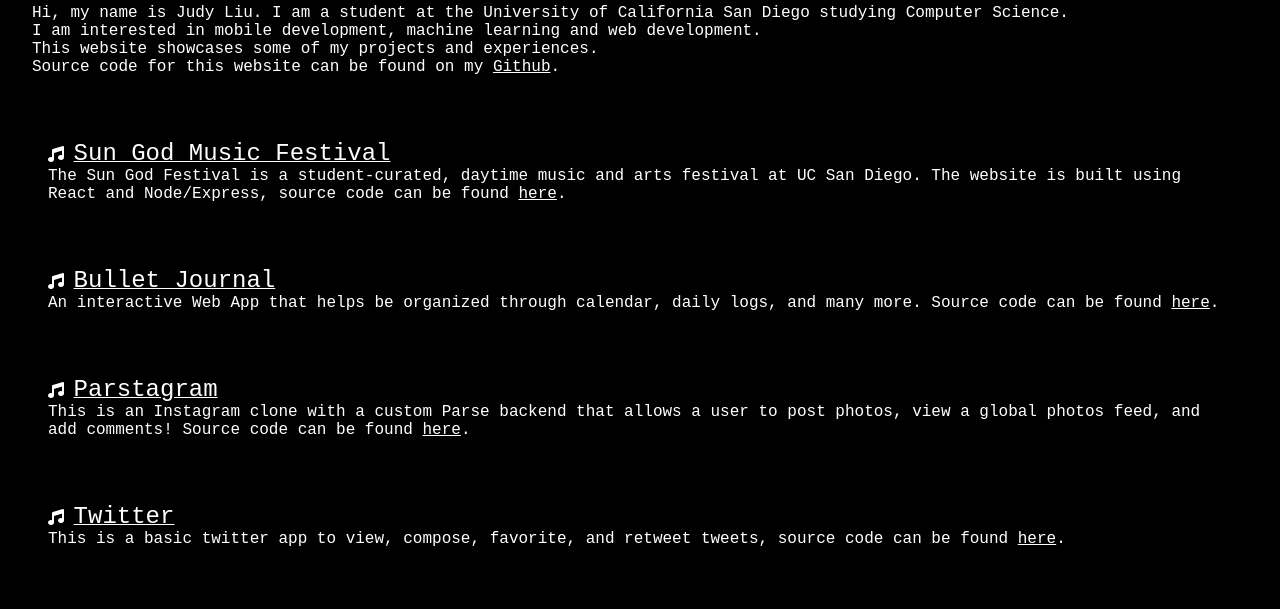
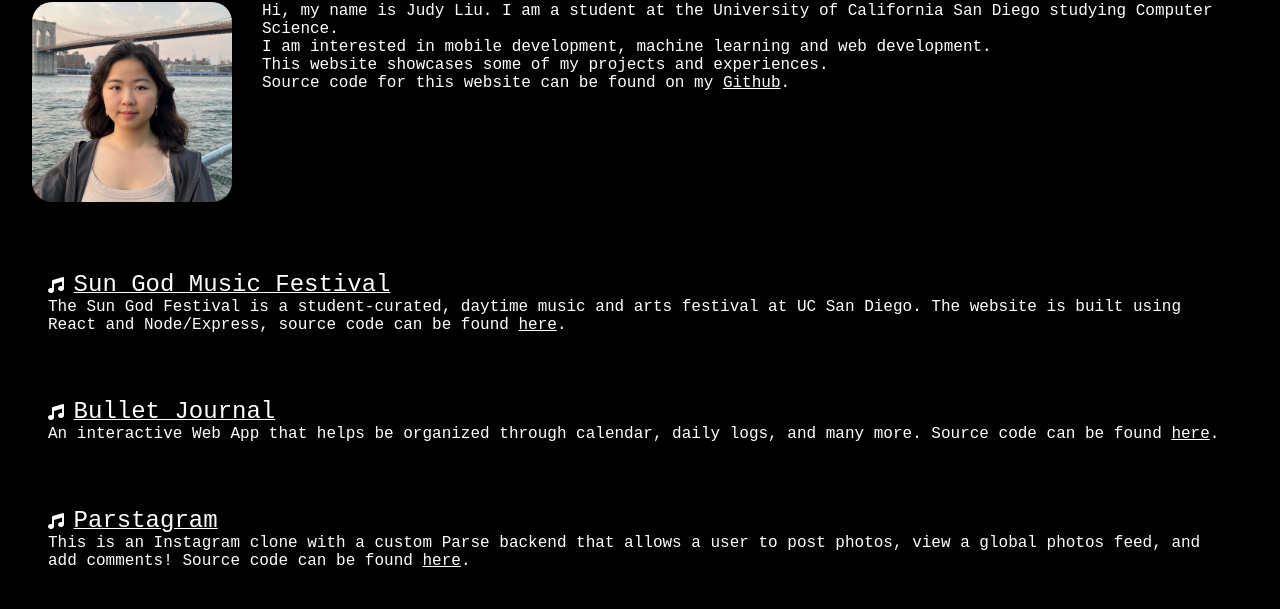
Before and after one commit to judyliu14/portfolio, a plain HTML site: page index.html in a window 1280 px wide. Shown: the part 118-727 px from the top of the page. Drawn offline with Linux system fonts and the light colour scheme.

Commit message:
add headshot

```diff
--- a/index.html
+++ b/index.html
@@ -18,13 +18,19 @@
         <div id="title">
             Judy Liu
         </div>
+        <div class="description">
+            <div id="headshot">
+                <img src="images/headshot.JPG" alt="headshot">
+            </div>
             <div id="message">
-            Hi, my name is Judy Liu. I am a student at the University of California San Diego studying Computer Science.
+                Hi, my name is Judy Liu. I am a student at the University of California San Diego studying Computer
+                Science.
                 <br>
                 I am interested in mobile development, machine learning and web development. <br>
                 This website showcases some of my projects and experiences. <br>
                 Source code for this website can be found on my
                 <a href="https://github.com/judyliu14/portfolio" target="_blank">Github</a>.
+            </div>
         </div>
     </div>
 
--- a/style.css
+++ b/style.css
@@ -136,8 +136,22 @@
   padding: 2rem;
 }
 
+.description {
+  display: flex
+}
+
+#headshot img {
+  max-width: 200px;
+  height: auto;
+  border-radius: 10%;
+  margin-right: 15px;
+}
+
+#message {
+  margin-left: 15px;
+}
+
 #title {
-  font-family: 'Space Grotesk', sans-serif;
   font-size: 4rem;
   margin-bottom: 1rem;
 }
```
Also changed, not shown: images/headshot.JPG (added). Lines whose indentation alone changed are shown as unchanged.
